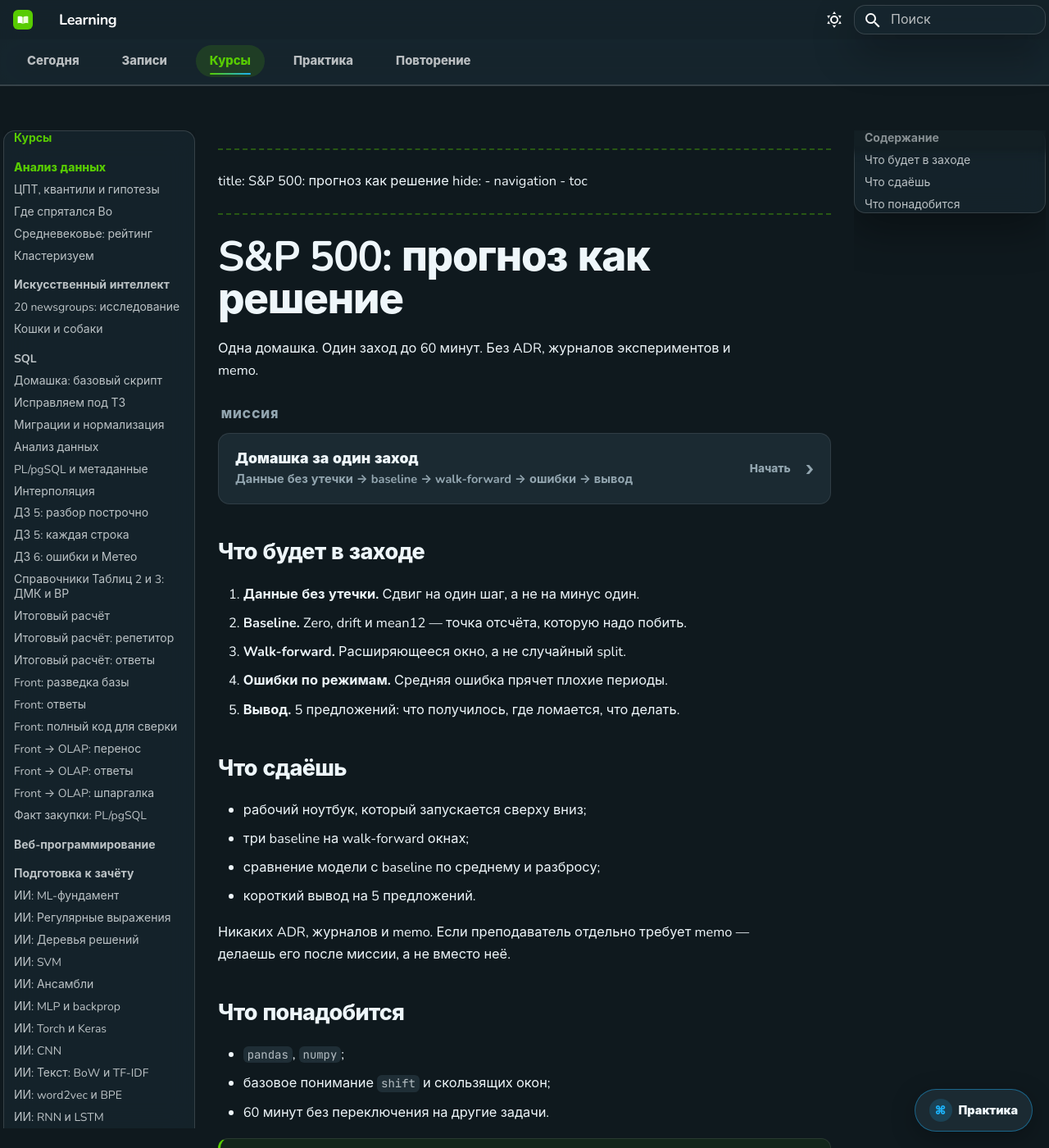
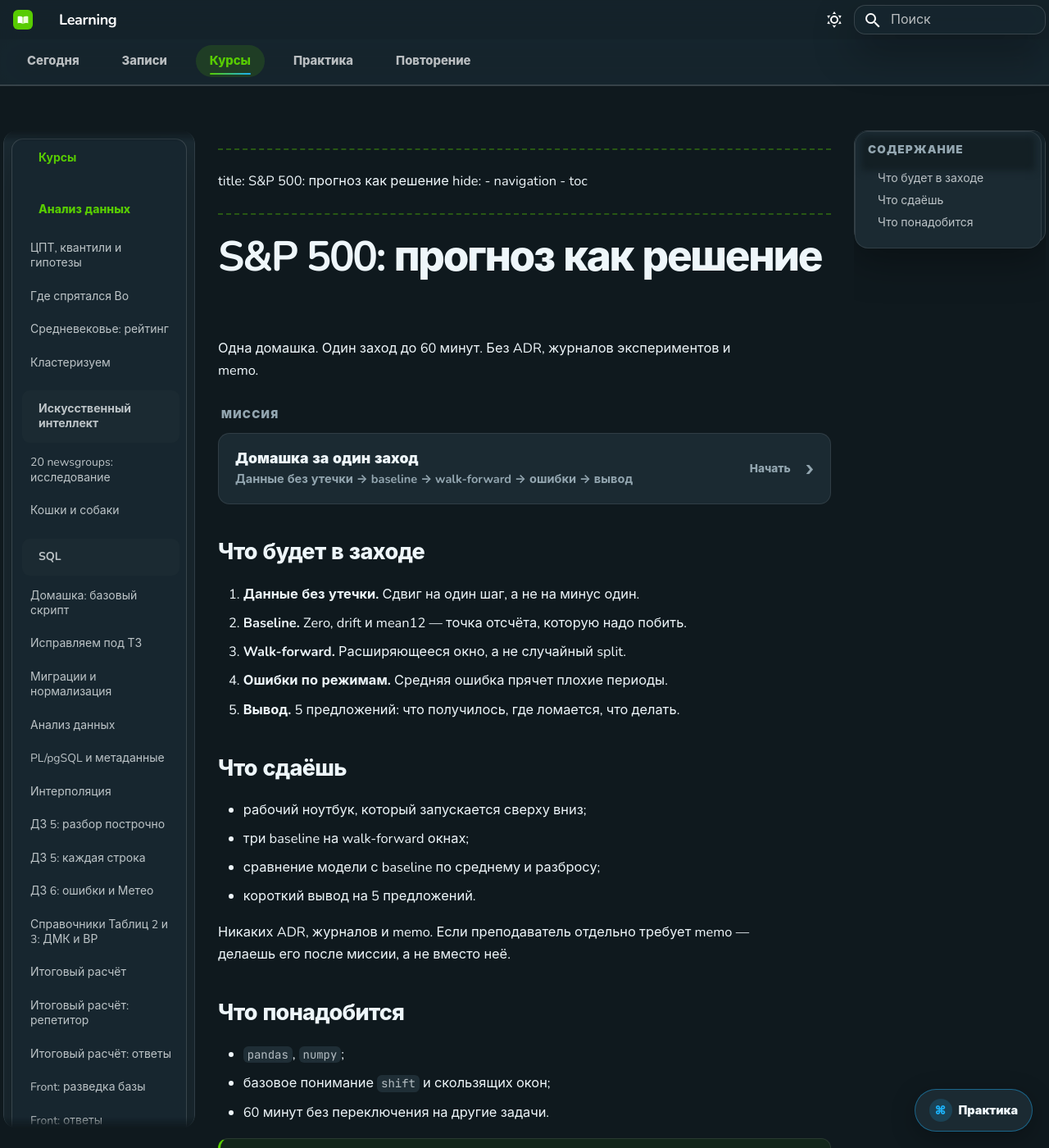
Before and after one commit to platonzhuman/opensource__session__project, an MkDocs documentation site: the page built from docs/s-p-500-avtoregressiya/index.md, in a window 1280 px wide and 1400 px high. Shown: the whole window at 82% size. Built offline with MkDocs 1.6.1 and Material for MkDocs 9.7.7, drawn with Linux system fonts in a browser that asks for light colours; nearby versions of some CDN libraries; library files that are not in the unit come from our copies.

Commit message:
Polish the course index and module pages

```diff
--- /dev/null
+++ b/docs/javascripts/sidebar-top.js
@@ -0,0 +1,14 @@
+/* Левое меню всегда открывается с начала, а не с середины списка. */
+(function () {
+  function reset() {
+    window.setTimeout(function () {
+      var panes = document.querySelectorAll(".md-sidebar--primary .md-sidebar__scrollwrap");
+      for (var i = 0; i < panes.length; i += 1) panes[i].scrollTop = 0;
+    }, 60);
+  }
+  if (window.document$ && typeof window.document$.subscribe === "function") {
+    window.document$.subscribe(reset);
+  } else {
+    document.addEventListener("DOMContentLoaded", reset);
+  }
+})();
--- /dev/null
+++ b/docs/stylesheets/course-pages.css
@@ -0,0 +1,262 @@
+/* ==========================================================================
+   Course player + course index: сетка, карточки, отступы.
+   Только эти две страницы; палитра и тема не меняются.
+   ========================================================================== */
+
+/* ---------- «К началу» больше не висит поверх заголовка ---------- */
+
+.md-top {
+  top: auto !important;
+  bottom: 5.6rem !important;
+  left: auto !important;
+  right: 1.4rem !important;
+  transform: none !important;
+  z-index: 7;
+}
+
+.mission-page .md-top {
+  display: none;
+}
+
+@media (max-width: 760px) {
+  .md-top {
+    bottom: 5.2rem !important;
+    right: 1rem !important;
+  }
+}
+
+/* ---------- Левая программа и правая колонка ---------- */
+
+.mission-page .mission-rail,
+.mission-page .mission-side {
+  top: 10.6rem;
+}
+
+.mission-page .mission-rail {
+  padding: .9rem;
+  border: 1px solid var(--svc-line);
+  border-radius: var(--svc-radius);
+  background: var(--svc-card);
+  max-height: calc(100vh - 11.6rem);
+  overflow-y: auto;
+  scrollbar-width: thin;
+}
+
+.mission-page .mission-rail__back {
+  margin-bottom: .7rem;
+}
+
+.mission-page .mission-side__card {
+  padding: .95rem;
+  border-radius: 16px;
+}
+
+.mission-page .mission-side__card:first-child {
+  border-color: rgba(88, 204, 2, .32);
+  background:
+    radial-gradient(120% 120% at 100% 0%, rgba(88, 204, 2, .12), transparent 60%),
+    var(--svc-card);
+}
+
+/* ---------- Один шаг как цельный плеер ---------- */
+
+.mission-page .mission {
+  background: var(--svc-card);
+  border: 1px solid var(--svc-line);
+  border-radius: var(--svc-radius);
+  box-shadow: 0 22px 60px rgba(0, 0, 0, .18);
+  overflow: hidden;
+  padding-bottom: 0;
+}
+
+.mission-page .mission-top {
+  position: static;
+  padding: .95rem 1.35rem;
+  background: var(--svc-card-2);
+  border-bottom: 1px solid var(--svc-line);
+  -webkit-backdrop-filter: none;
+  backdrop-filter: none;
+}
+
+.mission-page .mission-step {
+  margin: 0;
+  padding: 1.5rem 1.35rem 1.2rem;
+  border: 0;
+  border-radius: 0;
+  background: transparent;
+  box-shadow: none;
+}
+
+.mission-page .mission-step > h2:first-child {
+  margin-top: 0;
+}
+
+.mission-page .mission-controls {
+  position: static;
+  margin: 0;
+  padding: .9rem 1.35rem 1.1rem;
+  background: transparent;
+  border-top: 1px solid var(--svc-line);
+  -webkit-backdrop-filter: none;
+  backdrop-filter: none;
+}
+
+.mission-page .mission-hint {
+  margin: 0;
+  padding: .8rem 1.35rem;
+  border-top: 1px solid var(--svc-line);
+  background: var(--svc-card-2);
+  font-size: .7rem;
+}
+
+.mission-page .mission-done {
+  margin: 0 1.35rem 1.2rem;
+}
+
+/* Кнопки шага — одна основная, одна тихая */
+.mission-page .mission-btn--primary {
+  min-height: 2.9rem;
+  padding: 0 1.35rem;
+  border: 0;
+  border-radius: 999px;
+  background: var(--svc-green);
+  color: var(--svc-green-ink);
+  font-weight: 900;
+  box-shadow: 0 10px 24px rgba(88, 204, 2, .28);
+}
+
+.mission-page .mission-btn--ghost {
+  min-height: 2.9rem;
+  padding: 0 1.1rem;
+  border: 1px solid var(--svc-line);
+  border-radius: 999px;
+  background: transparent;
+  color: var(--svc-muted);
+}
+
+/* ---------- Страница курса: панели и карточки ---------- */
+
+.md-sidebar--primary .md-sidebar__scrollwrap,
+.md-sidebar--secondary .md-sidebar__scrollwrap {
+  padding: .45rem;
+  border: 1px solid var(--svc-line);
+  border-radius: 16px;
+  background: var(--svc-card);
+}
+
+.md-sidebar--secondary .md-sidebar__scrollwrap {
+  padding: .65rem .75rem;
+}
+
+/* Мягкий край: список не выглядит обрезанным на середине строки */
+.md-sidebar--primary .md-sidebar__scrollwrap {
+  -webkit-mask-image: linear-gradient(to bottom, transparent 0, #000 14px, #000 calc(100% - 14px), transparent 100%);
+  mask-image: linear-gradient(to bottom, transparent 0, #000 14px, #000 calc(100% - 14px), transparent 100%);
+}
+
+.md-sidebar--primary .md-nav__link {
+  padding: .34rem .5rem;
+  border-radius: 9px;
+}
+
+.md-typeset h1 {
+  letter-spacing: -.045em;
+}
+
+@media (max-width: 1023px) {
+  .mission-page .mission-rail,
+  .mission-page .mission-side {
+    position: static;
+    top: auto;
+    max-height: none;
+  }
+
+  .mission-page .mission-rail {
+    padding: .75rem;
+  }
+
+  .md-top {
+    display: none;
+  }
+}
+
+/* ---------- Доработки после первого прохода ---------- */
+
+/* Подпись шага в рельсе не обрезается в «ШАГ 1 · ЖИЗНЕ…» */
+.mission-page .mission-outline__label {
+  display: none;
+}
+
+.mission-page .mission-outline__heading {
+  -webkit-line-clamp: 3;
+}
+
+/* Подсказка шага — на всю ширину карточки, а не 62ch */
+.mission-page .mission-hint {
+  max-width: none;
+}
+
+/* Заголовок раздела в сайдбаре не наезжает на список */
+.md-sidebar--primary .md-nav__container {
+  position: sticky;
+  top: 0;
+  z-index: 2;
+  background: var(--svc-card);
+}
+
+/* Содержание: карточка по высоте пунктов, а не пустая колонка */
+.md-sidebar--secondary .md-sidebar__scrollwrap {
+  padding: 0;
+  border: 0;
+  background: transparent;
+}
+
+.md-sidebar--secondary .md-nav--secondary {
+  padding: .65rem .75rem;
+  border: 1px solid var(--svc-line);
+  border-radius: 16px;
+  background: var(--svc-card);
+}
+
+.md-sidebar--secondary .md-nav__title {
+  padding: 0 0 .4rem;
+  font-size: .68rem;
+  font-weight: 900;
+  letter-spacing: .08em;
+  text-transform: uppercase;
+  color: var(--svc-muted);
+}
+
+/* Список шагов: Material задаёт ol display: flow-root и перебивал grid */
+.md-typeset .mission-outline {
+  display: grid;
+  gap: .18rem;
+}
+
+@media (max-width: 860px) {
+  .mission-page .mission-layout {
+    display: flex;
+    flex-direction: column;
+  }
+
+  .mission-page .mission-main {
+    order: 1;
+  }
+
+  .mission-page .mission-rail {
+    order: 2;
+    margin-bottom: 0;
+  }
+
+  .md-typeset .mission-outline {
+    display: flex;
+    flex-wrap: nowrap;
+    gap: .35rem;
+    overflow-x: auto;
+    padding-bottom: .2rem;
+  }
+
+  .mission-page .mission-outline__item {
+    flex: 0 0 160px;
+  }
+}
--- a/mkdocs.yml
+++ b/mkdocs.yml
@@ -112,6 +112,7 @@ extra_css:
   - stylesheets/liquid-glass.css
   - stylesheets/motion.css
   - stylesheets/mssql-local.css
+  - stylesheets/course-pages.css
   - javascripts/vendor/codemirror/lib/codemirror.css
   - javascripts/vendor/codemirror/addon/hint/show-hint.css
 
@@ -143,6 +144,7 @@ extra_javascript:
   - javascripts/mermaid-precapture.js
   - javascripts/vendor/mermaid/mermaid.min.js
   - javascripts/mermaid-init.js
+  - javascripts/sidebar-top.js
 
 
 nav:
```
